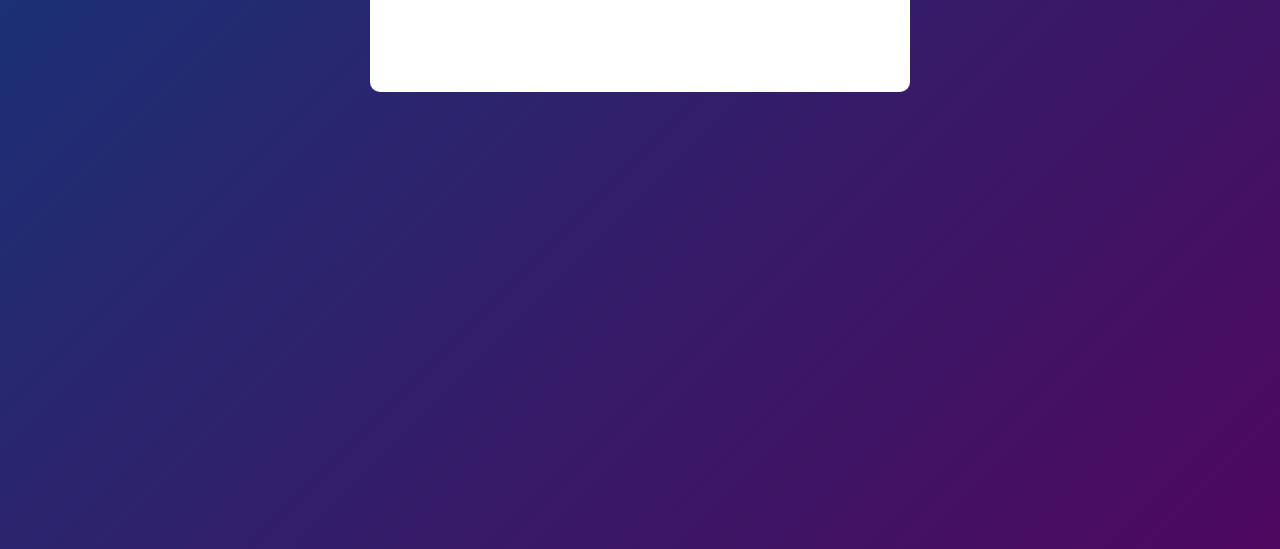
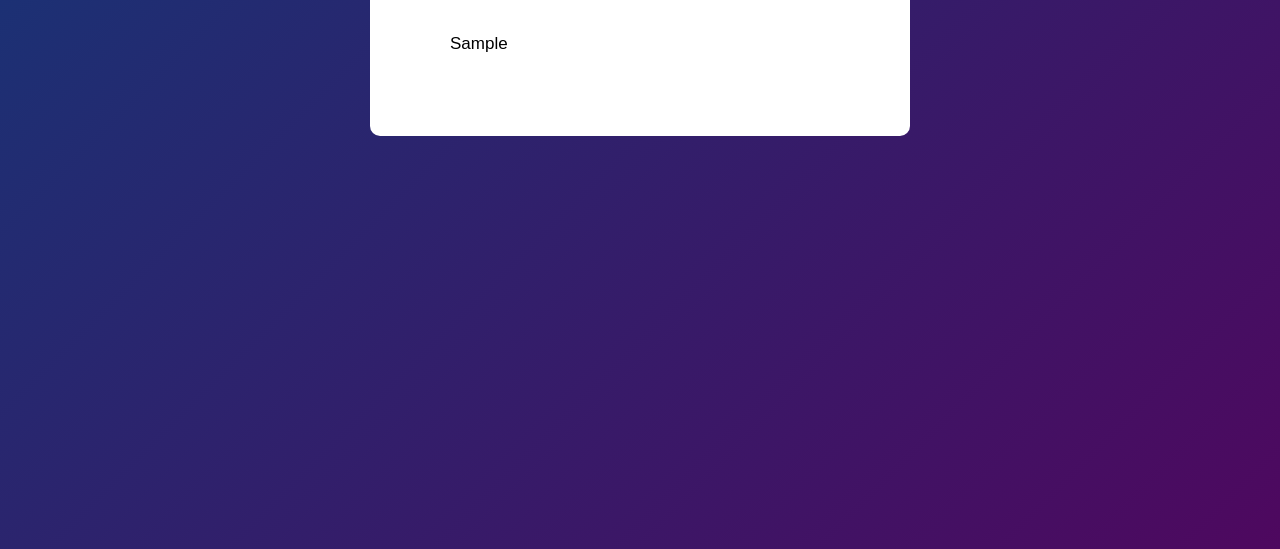
Before and after one commit to imjayapple/To-Do-List, a plain HTML site: page index.html in a window 1280 px wide. Both pictures are taken after typing "Sample" into the empty fields and a click on the button "Add". Shown: the part 251-800 px from the top of the page. Drawn offline with Linux system fonts and the light colour scheme.

Commit message:
Add 'input-box' & 'list-container' to JS, write 'addTask()' logic. Handle empty field + user input by appending

```diff
--- a/index.html
+++ b/index.html
@@ -12,7 +12,7 @@
         <h2>To-Do List <img src="assets/images/icon.png"></h2>
         <div class="row">
             <input type="text" id="input-box" placeholder="Add your text">
-            <button>Add</button>
+            <button onclick="addTask()">Add</button>
         </div>
         <ul id="list-container">
             <!-- <li class="checked">Task 1</li>
@@ -21,6 +21,6 @@
         </ul>
     </div>
 </div>
-<script scr="script.js"></script>
+<script src="script.js"></script>
 </body>
 </html>
--- a/script.js
+++ b/script.js
@@ -0,0 +1,12 @@
+const inputBox = document.getElementById("input-box");
+const listContainer = document.getElementById("list-container");
+function addTask(){
+    if(inputBox.value === ''){
+        alert("You must write something!");
+    }
+    else{
+        let li = document.createElement("li");
+        li.innerHTML = inputBox.value;
+        listContainer.appendChild(li);
+    }
+}
```
